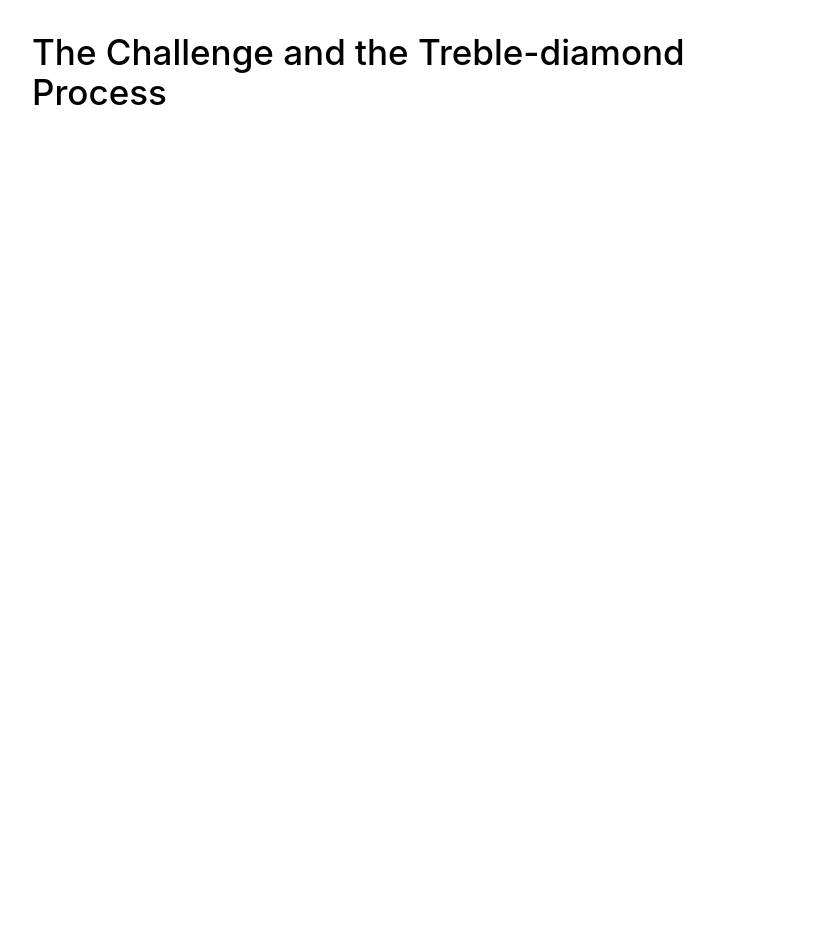
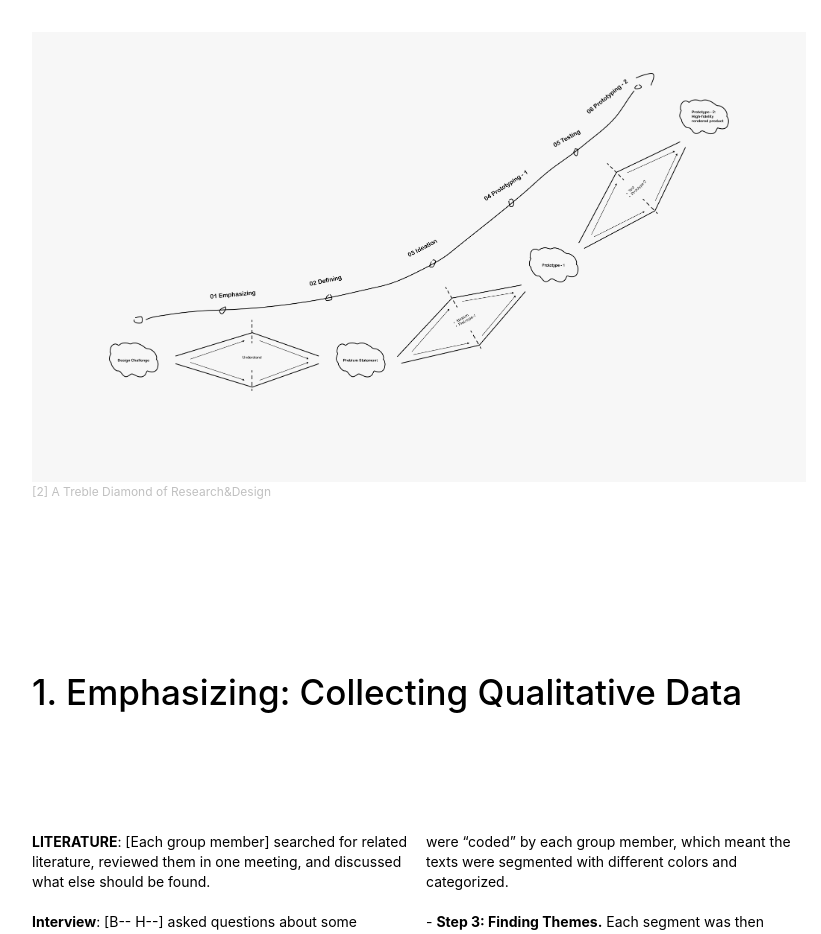
Before and after one commit to GHOCP/OCP-personal-website, a Next.js app: page /research/mtp in a window 1280 px wide. Shown: the part 1848-2782 px from the top of the page, without its empty margins (181-1002 px from the left). Before the commit the page ends 2410 px from the top, so only its background shows below. Built offline with nearby package versions, Linux system fonts and the light colour scheme.

Commit message:
edit lightboximage and add new content to mtp

```diff
--- a/src/components/mdx/FigureWithBg.tsx
+++ b/src/components/mdx/FigureWithBg.tsx
@@ -16,23 +16,25 @@ export default function FigureWithBg({
   return (
     <figure
       className="
-        sm:col-span-2 sm:row-span-3
-        md:col-span-4 md:col-start-2 md:row-span-3
+        col-span-2 row-span-2
+        md:col-span-4 md:col-start-2 md:row-span-2
         lg:col-span-6 lg:col-start-2 lg:row-span-3
         3xl:col-span-12 4xl:col-start-3 4xl:row-span-4
-        relative"
+        relative
+      "
       style={{ backgroundColor: bgcolor }}
     >
       <div className="grid place-items-center h-100 overflow-hidden">
         <LightboxImage
           src={src}
           alt={alt}
+          bgcolor={bgcolor}
           className="w-4/5 mx-auto object-contain block"
         />
       </div>
 
       {caption && (
-        <figcaption className="text-(--text-caption-color) text-[14px] leading-[14px] absolute left-0 bottom-[-28px] transform -translate-y-full">
+        <figcaption className="text-(--text-caption-color) page-nav-size absolute left-0 bottom-[-40px] transform -translate-y-full">
           {caption}
         </figcaption>
       )}
--- a/src/components/mdx/FigureWithBgThreeCols.tsx
+++ b/src/components/mdx/FigureWithBgThreeCols.tsx
@@ -14,13 +14,13 @@ export default function FigureWithBgThreeCols({ srcs = "", alts = "", captions =
   return (
     <ul
       className="
-        col-span-1 row-span-1
+        col-span-2 row-span-1
         md:col-span-4 md:col-start-2 md:row-span-3
-
         lg:col-span-6 lg:col-start-2 lg:row-span-2
         3xl:col-span-1 4xl:col-start-3 4xl:row-span-5
         grid
-        lg:grid-cols-3 lg:gap-x-[24px]"
+        grid-cols-2 gap-x-[24px] gap-y-[30px]
+        lg:grid-cols-3"
     >
       {srcArray.map((src, index) => (
         <li key={src} className="">
@@ -37,7 +37,7 @@ export default function FigureWithBgThreeCols({ srcs = "", alts = "", captions =
             </div>
 
             {captionArray[index] && (
-              <figcaption className="text-(--text-caption-color) text-[14px] leading-[14px] absolute left-0 bottom-[-28px] transform -translate-y-full">
+              <figcaption className="text-(--text-caption-color) page-nav-size absolute left-0 bottom-[-40px] transform -translate-y-full">
                 {captionArray[index]}
               </figcaption>
             )}
--- a/src/components/mdx/LightboxImage.tsx
+++ b/src/components/mdx/LightboxImage.tsx
@@ -10,6 +10,7 @@ type LightboxImageProps = {
   className?: string;
   width?: number;
   height?: number;
+  bgcolor?: string;
 };
 
 export default function LightboxImage({
@@ -18,6 +19,7 @@ export default function LightboxImage({
   className,
   width = 800,
   height = 600,
+  bgcolor = "#F7F7F7",
 }: LightboxImageProps) {
   const [open, setOpen] = useState(false);
   const close = useCallback(() => setOpen(false), []);
@@ -42,7 +44,8 @@ export default function LightboxImage({
     open &&
     createPortal(
       <div
-        className="fixed inset-0 z-9999 flex items-center justify-center bg-white/85 p-8"
+        className="fixed inset-0 z-9999 flex items-center justify-center p-8"
+        style={{ backgroundColor: bgcolor, opacity: 0.95 }}
         onClick={close}
         role="dialog"
         aria-modal="true"
--- a/src/components/mdx/TextTwoColsNRows.tsx
+++ b/src/components/mdx/TextTwoColsNRows.tsx
@@ -13,7 +13,7 @@ export default function TextTwoColsNRows({
 }: TextTwoColsNRowsProps) {
 
   const row_default_n = Number(row_default);
-  const row_md_n=Number(row_md);
+  const row_md_n = Number(row_md);
   const row_lg_n = Number(row_lg);
 
   const rowSpan_default = {
@@ -61,7 +61,7 @@ export default function TextTwoColsNRows({
       `}
     >
       <p
-        className="h-full [column-fill:auto] columns-1 lg:columns-2 whitespace-pre-wrap page-text"
+        className="h-full [column-fill:auto] lg:columns-2 whitespace-pre-wrap page-text"
         dangerouslySetInnerHTML={{
           __html: content.replace(/\r?\n/g, "<br/>"),
         }}
--- a/src/content/research/mtp.mdx
+++ b/src/content/research/mtp.mdx
@@ -28,11 +28,8 @@ cover: /images/placeholderPic.png
     COCD<br>
     blender modeling<br>
     Emotional Design<br>"
-
   intro=""
-
   contributorMe="<b>ME</b><br> Project Manager/Mind Maps/Affinity Diagram/Brainstorming Director/Prototyping"
-
   contributorOthers="<b>M-- S--</b><br>Gameplay/Scenario/COCD Analysis<br><b>J-- de J--</b><br>Mind Maps/Affinity Diagram/Testing<br><b>B-- H--</b><br>Observation/Interview<br><b>X-- W---</b><br>UI Prototyping"
 />
 
@@ -50,14 +47,64 @@ cover: /images/placeholderPic.png
   content="This is a group project collaborating with a local nursing house for seniors (<b>KBO Zuid-Holland</b>). We delved into researching and creating “Warm Technology”, which pivots around making the lives of people suffering from dementia better. Multiple research methods were employed to reach a problem statement, from which a prototype of the proposed game was created. One aim of the “Warm Technology” is to promote social connectedness between people with dementia and others. We started with abundant user research, from which a problem statement was formalized as the pivot of our whole product design process. We research, from which a problem statement was formalized as the pivot of our whole product design process. We proposed a multi-functional research, from which a problem statement was formalized as the pivot of our whole product design process. We proposed a multi-functional gaming board for people with dementia to interact with others.
 
   The project followed a complete user experience design process. It showcased the author’s product management skills and the ability to translate insights extracted from the research to the end product. We extended the traditional double-diamond by having another prototyping diamond process after testing the prototype on some target users. We extended the traditional double-diamond by having another prototyping diamond process after testing the prototype on some target users. The treble-diamond design process featured evidently an iterated thinking style. It accommodated in different product phrases the user research results, ranging from those that led to the initial revelation to more summative evaluation."
-
   row_default="6"
   row_md="4"
   row_lg="3"
 />
 
+<FigureWithBg
+  src="/images/research/TrebleDiamond2.png"
+  alt="methodology: a treble-diamond process"
+  caption="[2] A Treble Diamond of Research&Design"
+  bgcolor="#F7F7F7"
+/>
+
+<Divider />
+
+
+
 
 <SemiTitle
-  toc="The 00Challenge"
-  title="The Challenge and the Treble-diamond Process"
+  toc="Emphasizing"
+  title="1. Emphasizing: Collecting Qualitative Data"
 />
+
+<TextTwoColsNRows
+  content="<b>LITERATURE</b>: [Each group member] searched for related literature, reviewed them in one meeting, and discussed what else should be found.
+
+  <b>Interview</b>: [B-- H--] asked questions about some everyday problems of a person with dementia, whose family member was the interviewee.
+
+  <b>Observation</b>: [B-- H--] visited KBO, where he communicated and interacted with elderly people suffering from dementia.Observation.
+
+  Finally, we agreed on the themes reflected by the research, built mind maps based on the relationships between the main themes and sub-themes, and merged them into affinity diagrams.
+
+  - <b>Step 1: Sorting Raw Texts.</b> These included the snippet or summary of literature, interview records, and observation notes.
+
+  - <b>Step 2: Coding the Data.</b> The texts from data collection were “coded” by each group member, which meant the texts were segmented with different colors and categorized.
+
+  - <b>Step 3: Finding Themes.</b> Each segment was then reviewed and given a “descriptive code” that summarized the content."
+
+  row_default="4"
+  row_md="4"
+  row_lg="3"
+/>
+
+<Divider />
+
+
+
+
+<SemiTitle
+  toc="Defining - 1"
+  title="2.1 Defining: Thematic Analysis"
+/>
+
+<FigureWithBgThreeCols
+  srcs="/images/research/TA-literature.png&&&/images/research/TA-interview.png&&&/images/research/TA-observation.png"
+
+  alts="thematic analysis on the literature&&&thematic analysis on the interview&&&thematic analysis on the observation"
+
+  captions="[3] On the literatures&&&[4] On the interview&&&[5] On the observation"
+
+  bgcolor="#F7F7F7"
+/>
```
Also changed, not shown: public/images/research/TrebleDiamond.png (deleted), public/images/research/TrebleDiamond2.png (added).
